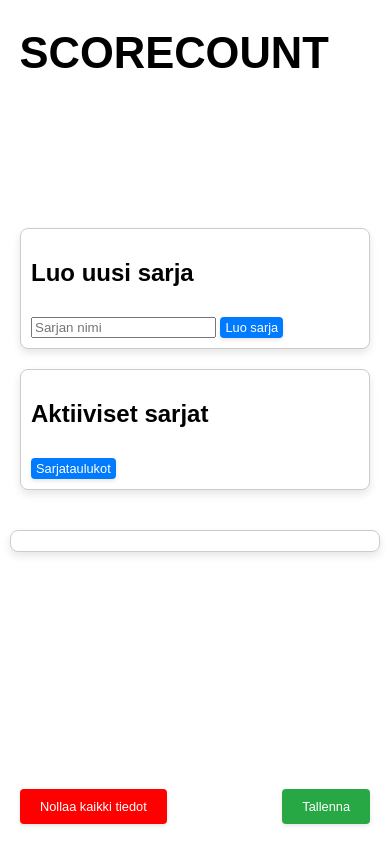
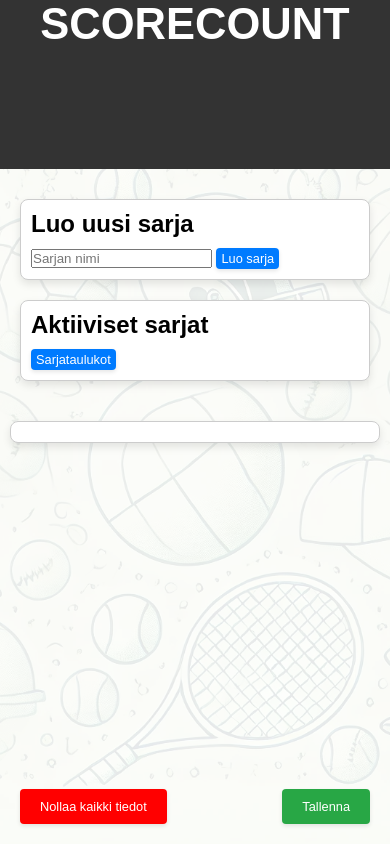
Before and after one commit to markoisola/scorecount, a plain HTML site: page index.html in a window 390 px wide. After the commit the page ends 844 px from the top, so only its background shows below. Drawn offline with Linux system fonts and the light colour scheme.

Commit message:
header-kuva lisätty

```diff
--- a/styles.css
+++ b/styles.css
@@ -1,87 +1,52 @@
+/* Basic body styling */
 body {
     font-family: Arial, sans-serif;
-  background-color: url('images/background.jpg');
-  margin: 0;
-  padding: 0;
-}
-/* Header osio */
-.header {
-    height: 300px; /* Aseta headerin korkeus tarpeen mukaan */
-    background-color: #333; /* Headerin taustaväri */
-    color: white; /* Tekstin väri */
-    text-align: center;
-    padding: 20px;
-}
-
-.header h1, .header nav {
-    margin: 0;
-    padding: 0;
-}
-
-.header nav ul {
-    list-style-type: none;
-    padding: 0;
-}
-
-.header nav ul li {
-    display: inline;
-    margin-right: 15px;
-}
-
-.header nav ul li a {
-    color: white;
-    text-decoration: none;
-}
-
-/* Sivun sisältö ja taustakuva */
-body {
     margin: 0;
     padding: 0;
     position: relative;
     min-height: 100vh;
     overflow-x: hidden;
+    background: none;
 }
 
-.content {
-    position: relative;
-    z-index: 1; /* Varmistaa, että sisältö on taustakuvan päällä */
+/* Resetting default margins and paddings */
+* {
+    margin: 0;
+    padding: 0;
+    box-sizing: border-box;
+}
+
+/* Styling for the header */
+header {
+    background-color: #333;
+    color: white;
+    text-align: center;
     padding: 20px;
 }
 
-/* Taustakuva muuhun osaan sivua */
-body::before {
+/* Background image for the entire site excluding the header */
+html::before {
     content: "";
     position: fixed;
-    top: 300px; /* Tämä asetus varmistaa, että taustakuva alkaa headerin jälkeen */
+    top: 100px; /* Ensure the background image starts after the header */
     left: 0;
     width: 100%;
-    height: calc(100% - 300px); /* Varmistaa, että taustakuva kattaa koko loppuosan sivusta */
-    background-image: url('taustakuva.jpg'); /* Korvaa 'taustakuva.jpg' oman kuvasi polulla */
+    height: calc(100% - 100px); /* Ensure the background image covers the rest of the page */
+    background-image: url('images/background.jpg'); /* Replace 'images/background.jpg' with the path to your background image */
     background-size: cover;
     background-position: center;
-    opacity: 0.1; /* Säädä läpinäkyvyyttä tässä */
-    z-index: -1; /* Aseta taustakuva alimmaiseksi */
+    opacity: 0.1; /* Adjust the transparency of the background image */
+    z-index: -1; /* Places the background image below other content */
 }
 
-
-@media (max-width: 480px) {
-  header {
-    height: 20vh; /* Pienennetään headerin korkeutta vielä enemmän pienemmillä näytöillä */
-    padding: 0 5%; /* Vähennetään vaakasuuntainen padding pienemmillä näytöillä */
+/* Specific content styling */
+.content {
+    padding: 20px;
+    position: relative;
+    z-index: 1; /* Ensures the content is above the background image */
 }
 
-  header h1 {
-    font-size: calc(1.5rem + 5vw); /* Suurempi fonttikoko vielä pienemmillä näytöillä */
-  }
-}
-
-main {
-  padding: 20px;
-}
-
-
-
-
+/* Additional content and button styling */
 main {
     display: flex;
     flex-wrap: wrap;
@@ -298,6 +263,15 @@ button.add-result {
 }
 
 @media (max-width: 480px) {
+    header {
+        height: 20vh; /* Pienennetään headerin korkeutta vielä enemmän pienemmillä näytöillä */
+        padding: 0 5%; /* Vähennetään vaakasuuntainen padding pienemmillä näytöillä */
+    }
+
+    header h1 {
+        font-size: calc(1.5rem + 5vw); /* Suurempi fonttikoko vielä pienemmillä näytöillä */
+    }
+
     .match-info span {
         flex-basis: 28%;
     }
```
Lines whose indentation alone changed are shown as unchanged.
